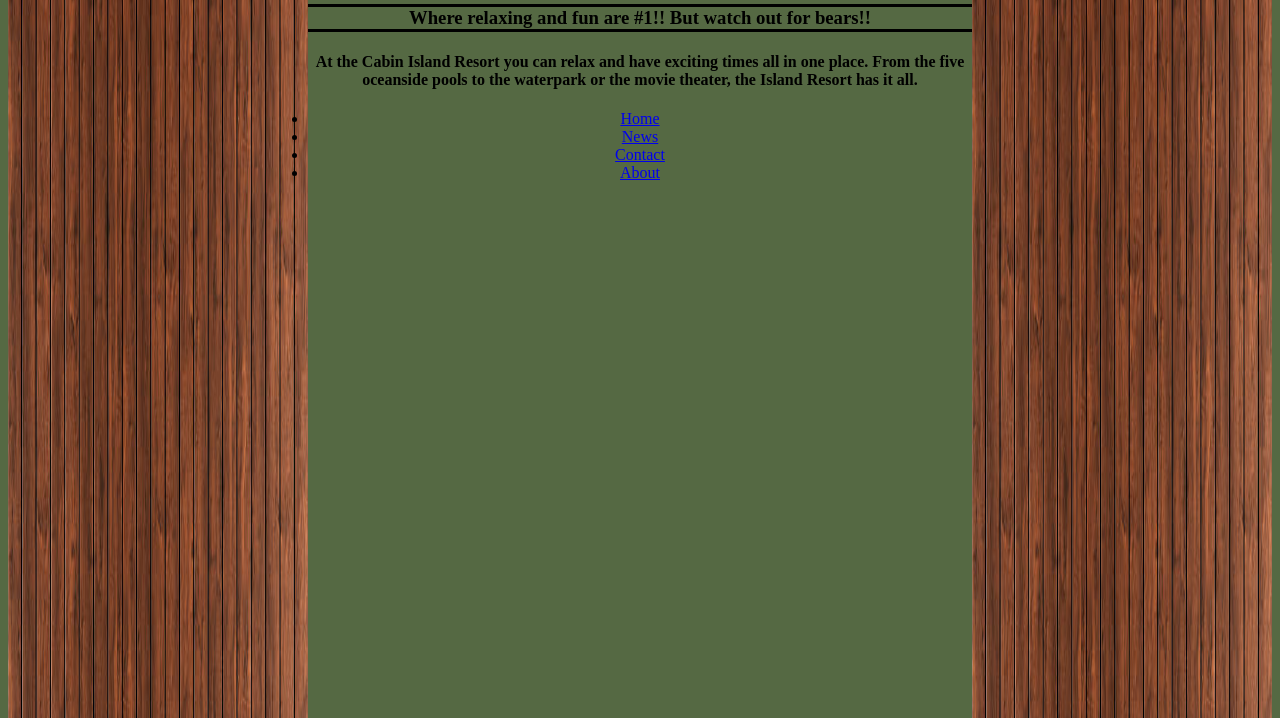
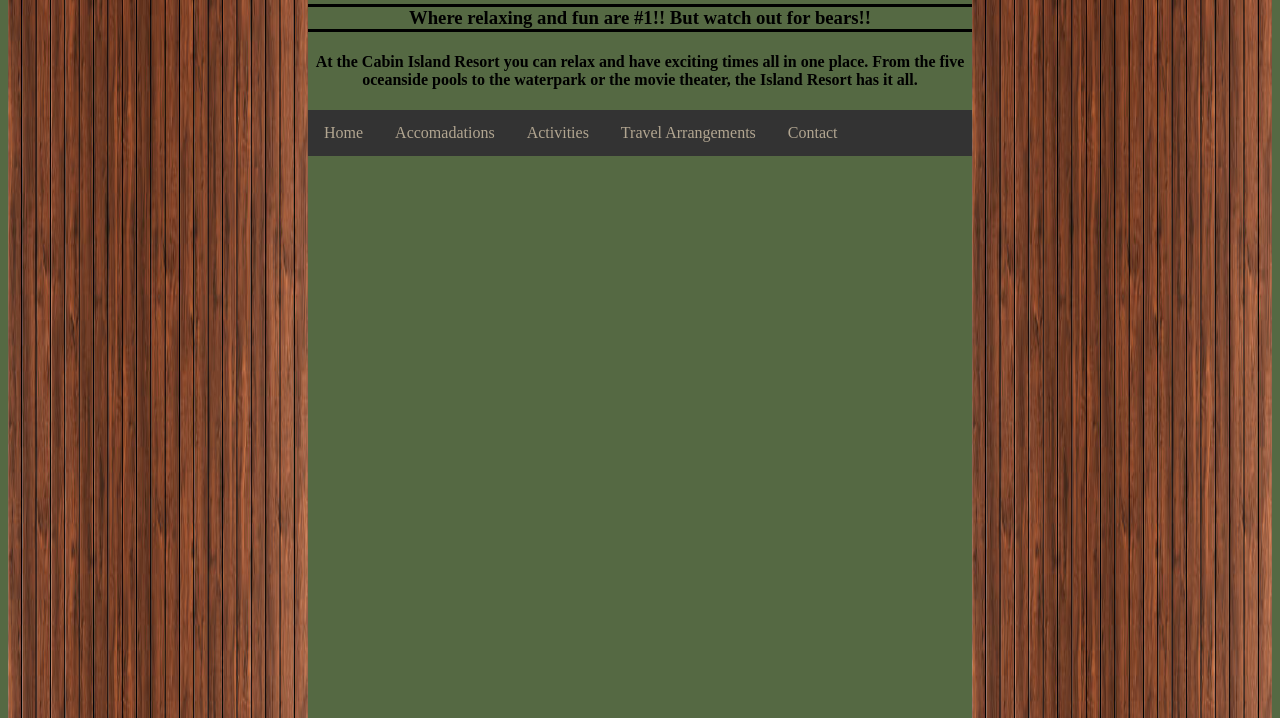
Before and after one commit to ZEvans1/islandresort, a plain HTML site: page index.html in a window 1280 px wide. Shown: the part 82-800 px from the top of the page. Drawn offline with Linux system fonts and the light colour scheme.

Commit message:
add ul element for nav bar, and css styles

```diff
--- a/css/styles.css
+++ b/css/styles.css
@@ -19,3 +19,28 @@ body {
   width: 300px;
   height: 1200px;
 }
+
+ul {
+  list-style-type: none;
+  margin: 0;
+  padding: 0;
+  overflow: hidden;
+  background-color: #333;
+}
+
+li {
+  float: left;
+}
+
+li a {
+  display: block;
+  color: #b2a691;
+  text-align: center;
+  padding: 14px 16px;
+  text-decoration: none;
+}
+
+/* Change the link color to #111 (black) on hover */
+li a:hover {
+  background-color: #111;
+}
--- a/index.html
+++ b/index.html
@@ -15,9 +15,10 @@
       <h4>At the Cabin Island Resort you can relax and have exciting times all in one place. From the five oceanside pools to the waterpark or the movie theater, the Island Resort has it all.</h4>
       <ul>
         <li><a href="index.html">Home</a></li>
-        <li><a href="accom">News</a></li>
-        <li><a href="contact.asp">Contact</a></li>
-        <li><a href="about.asp">About</a></li>
+        <li><a href="accom.html">Accomadations</a></li>
+        <li><a href="act.html">Activities</a></li>
+        <li><a href="travelarrang.html">Travel Arrangements</a></li>
+        <li><a href="contact.html">Contact</a></li>
       </ul>
       <img src="img/islandcabin.jpg" alt="pic of cabin">
     </main>
```
